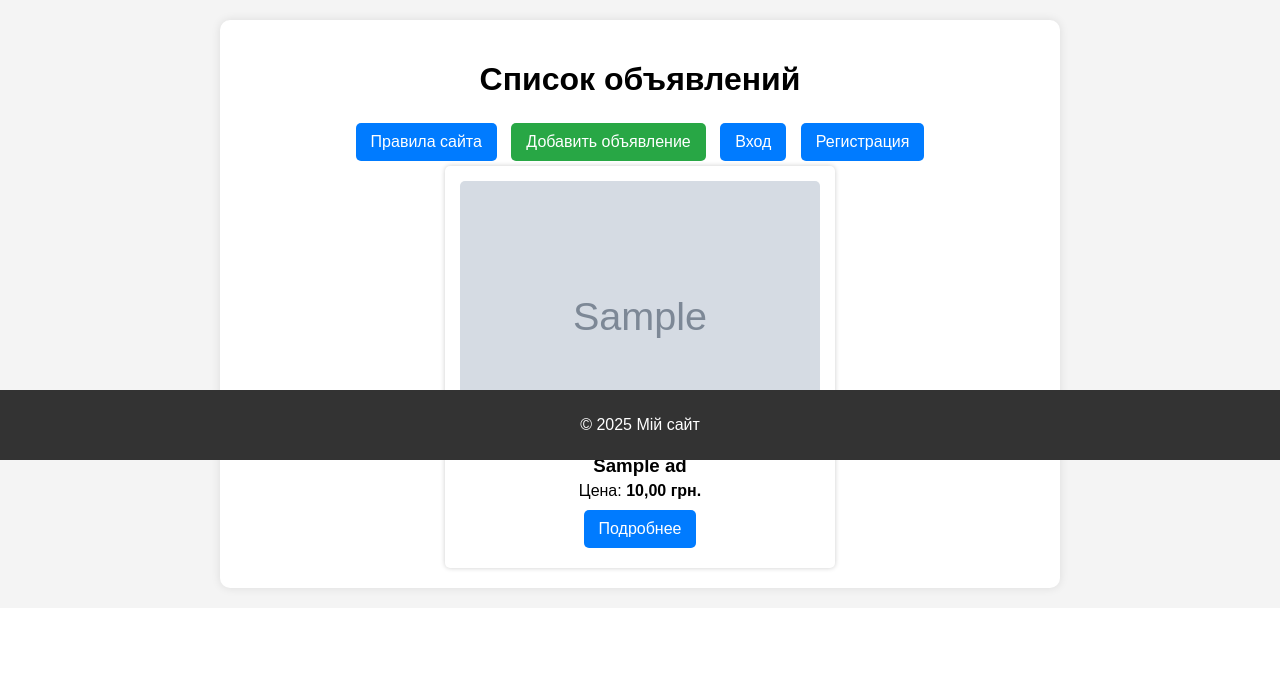
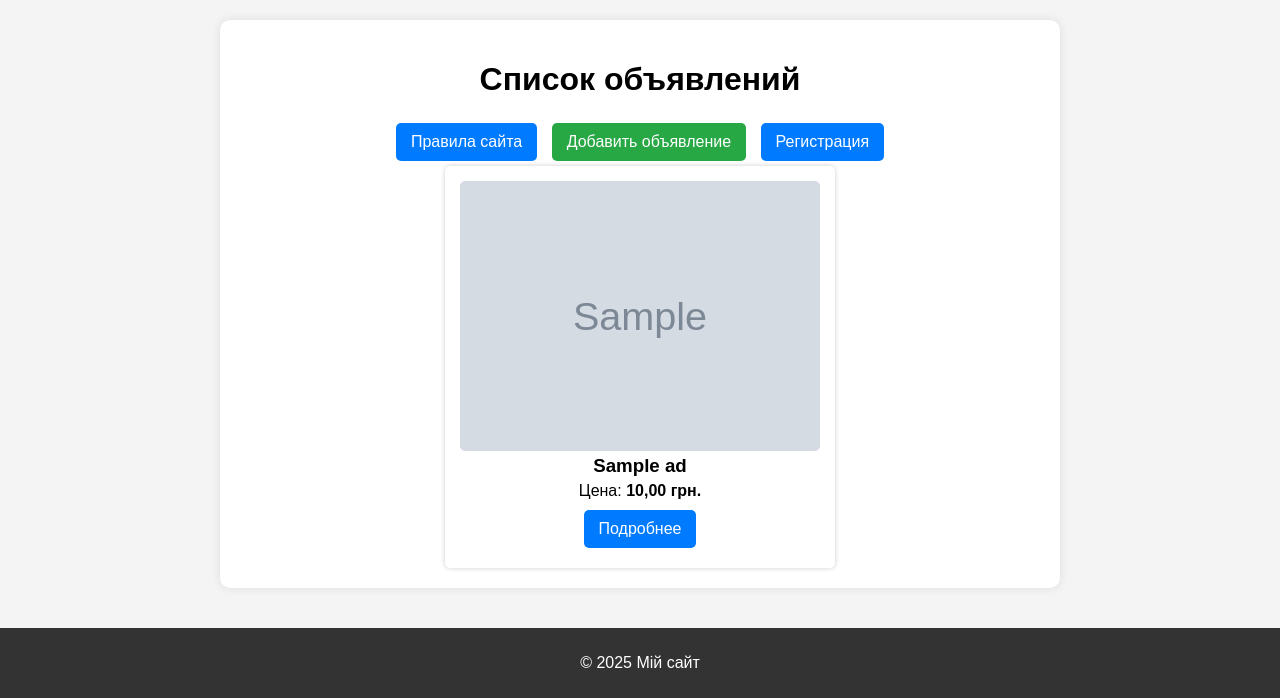
Before and after one commit to gorohfndrew/myproject, a Django app: page / in a window 1280 px wide. Shown: the part 340-1038 px from the top of the page. Before the commit the page ends 935 px from the top, so only its background shows below. Run offline with Django 5.2, Linux system fonts and the light colour scheme; tables that the repository leaves empty hold one stand-in row (values such as "Sample post"); grey boxes marked "Sample" are stand-in pictures.

Commit message:
Initial commit with project setup

```diff
--- a/ads/templates/ads/ads_list.html
+++ b/ads/templates/ads/ads_list.html
@@ -151,9 +151,9 @@
         <a href="{% url 'add_ad' %}" class="add-ad-btn">Добавить объявление</a>
 
         {% if user.is_authenticated %}
-            <a href="{% url 'logout' %}" class="logout-btn">Выход</a>
+
         {% else %}
-            <a href="{% url 'login' %}" class="btn">Вход</a>
+
             <a href="{% url 'register' %}" class="btn">Регистрация</a>
         {% endif %}
 
--- a/ads/templates/ads/base.html
+++ b/ads/templates/ads/base.html
@@ -15,6 +15,9 @@
     margin: 0;
     padding: 0;
     background-color: #f4f4f4;
+    display: flex;
+    flex-direction: column;
+    min-height: 100vh; /* Минимальная высота экрана */
 }
 
 header {
@@ -44,18 +47,17 @@
     text-decoration: underline;
 }
 
+main {
+    flex: 1; /* Занимает всю доступную высоту */
+    margin: 20px;
+}
+
 footer {
     text-align: center;
     padding: 10px 0;
     background-color: #333;
     color: white;
-            position: fixed;
-            bottom: 0;
     width: 100%;
-        }
-
-        main {
-            margin: 20px;
 }
     </style>
 </head>
--- a/myproject/urls.py
+++ b/myproject/urls.py
@@ -13,7 +13,8 @@ router.register(r'categories', CategoryViewSet)
 
 # Определяем маршруты
 urlpatterns = [
-    path('', ads_list, name='ads_list'),  # Главная страница объявлений
+path('', ads_list, name='home'),  # Главная страница
+    path('ads/', ads_list, name='ads_list'),  # Страница объявлений
     path('rules/', site_rules, name='site_rules'),  # Страница правил
     path('ad/<int:ad_id>/', ad_detail, name='ad_detail'),  # Страница одного объявления
     path('add/', add_ad, name='add_ad'),  # Форма добавления объявления
```
Also changed, not shown: ads/admin.py (added, +28 -0 lines), ads/templates/ads/admin.py (deleted, +0 -17 lines), ads/urls.py (+10 -4 lines). Lines whose indentation alone changed are shown as unchanged.
